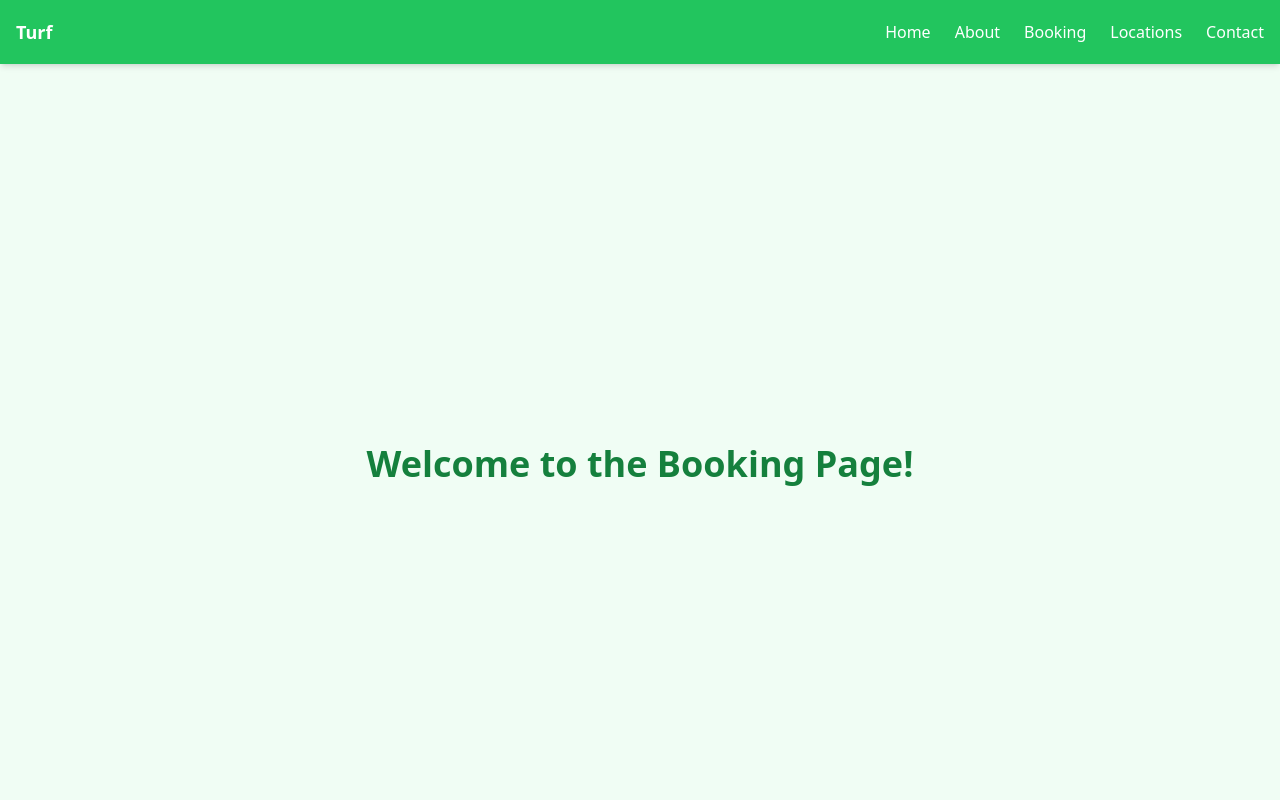
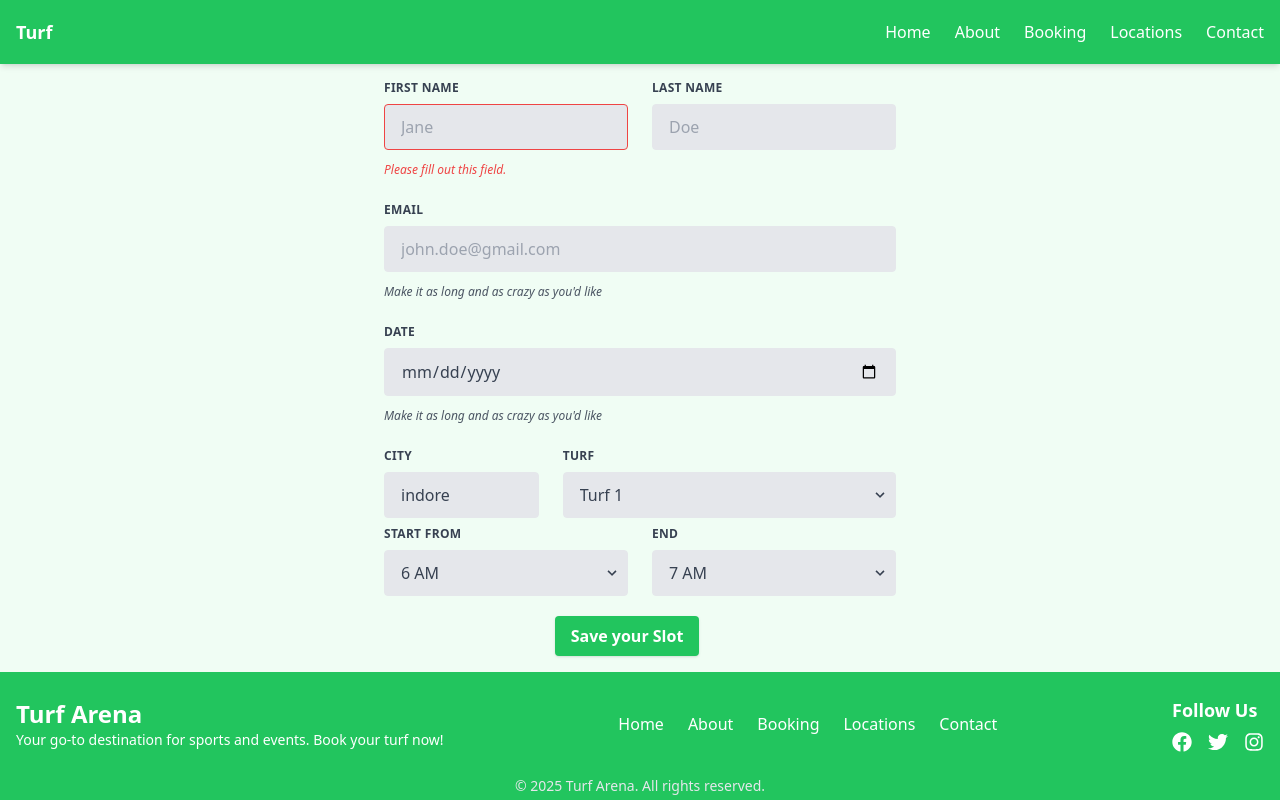
Before and after one commit to vishalkamdi/Turf, a React (Vite) app: page /Turf/booking in a window 1280 px wide. Shown: the top 800 px of the page. Built offline with nearby package versions, Linux system fonts and the light colour scheme.

Commit message:
WIP: Book turf form.

```diff
--- a/src/App.jsx
+++ b/src/App.jsx
@@ -30,7 +30,7 @@
 // Import components
 import Hero from "./components/Hero/Hero";
 import Navbar from "./components/Navbar/Navbar";
-import Booking from "./components/Booking/Booking";
+import Booking from "./components/Booking/booking";
 import About from "./components/About/About";
 import Contact from "./components/Contact/Contact";
 import Footer from "./components/Footer/Footer";
--- a/src/components/Booking/Booking.jsx
+++ b/src/components/Booking/Booking.jsx
@@ -1,11 +1,203 @@
+"use strict"
+
 import React from "react";
 
+import BookingController from "./booking.controller";
+
+
 const Booking = () => {
+  const { getters } = BookingController();
+  const { firstName, lastName, email, startTime, endTime, date } = getters;
+
   return (
-    <div className="min-h-screen bg-green-50 flex items-center justify-center">
-      <h1 className="text-4xl font-bold text-green-700">
-        Welcome to the Booking Page!
-      </h1>
+    <div className=" bg-green-50 max-w-sm w-full lg:max-w-full lg:flex flex justify-center p-4">
+      <form className="w-full max-w-lg">
+        <div className="flex flex-wrap -mx-3 mb-6">
+          <div className="w-full md:w-1/2 px-3 mb-6 md:mb-0">
+            <label
+              className="block uppercase tracking-wide text-gray-700 text-xs font-bold mb-2"
+              htmlFor="grid-first-name"
+            >
+              First Name
+            </label>
+            <input
+              className="appearance-none block w-full bg-gray-200 text-gray-700 border border-red-500 rounded py-3 px-4 mb-3 leading-tight focus:outline-none focus:bg-white"
+              id="grid-first-name"
+              type="text"
+              placeholder="Jane"
+              value={firstName}
+            />
+            <p className="text-red-500 text-xs italic">
+              Please fill out this field.
+            </p>
+          </div>
+          <div className="w-full md:w-1/2 px-3">
+            <label
+              className="block uppercase tracking-wide text-gray-700 text-xs font-bold mb-2"
+              htmlFor="grid-last-name"
+            >
+              Last Name
+            </label>
+            <input
+              className="appearance-none block w-full bg-gray-200 text-gray-700 border border-gray-200 rounded py-3 px-4 leading-tight focus:outline-none focus:bg-white focus:border-gray-500"
+              id="grid-last-name"
+              type="text"
+              placeholder="Doe"
+              value={lastName}
+            />
+          </div>
+        </div>
+        <div className="flex flex-wrap -mx-3 mb-6">
+          <div className="w-full px-3">
+            <label
+              className="block uppercase tracking-wide text-gray-700 text-xs font-bold mb-2"
+              htmlFor="grid-email"
+            >
+              Email
+            </label>
+            <input
+              className="appearance-none block w-full bg-gray-200 text-gray-700 border border-gray-200 rounded py-3 px-4 mb-3 leading-tight focus:outline-none focus:bg-white focus:border-gray-500"
+              id="grid-email"
+              type="email"
+              placeholder="john.doe@gmail.com"
+              value={email}
+            />
+            <p className="text-gray-600 text-xs italic">
+              Make it as long and as crazy as you'd like
+            </p>
+          </div>
+        </div>
+        <div className="flex flex-wrap -mx-3 mb-6">
+          <div className="w-full px-3">
+            <label
+              className="block uppercase tracking-wide text-gray-700 text-xs font-bold mb-2"
+              htmlFor="grid-email"
+            >
+              Date
+            </label>
+            <input
+              className="appearance-none block w-full bg-gray-200 text-gray-700 border border-gray-200 rounded py-3 px-4 mb-3 leading-tight focus:outline-none focus:bg-white focus:border-gray-500"
+              id="grid-date"
+              type="date"
+              placeholder="YYYY-MM-DD"
+              value={date}
+            />
+            <p className="text-gray-600 text-xs italic">
+              Make it as long and as crazy as you'd like
+            </p>
+          </div>
+        </div>
+        <div className="flex flex-wrap -mx-3 mb-2">
+          <div className="w-full md:w-1/3 px-3 mb-6 md:mb-0">
+            <label
+              className="block uppercase tracking-wide text-gray-700 text-xs font-bold mb-2"
+              htmlFor="grid-city"
+            >
+              City
+            </label>
+            <input
+              className="appearance-none block w-full bg-gray-200 text-gray-700 border border-gray-200 rounded py-3 px-4 leading-tight focus:outline-none focus:bg-white focus:border-gray-500"
+              id="grid-city"
+              type="text"
+              placeholder="Albuquerque"
+              value={"indore"}
+              disabled
+            />
+          </div>
+          <div className="w-full md:w-2/3 px-3 mb-6 md:mb-0">
+            <label
+              className="block uppercase tracking-wide text-gray-700 text-xs font-bold mb-2"
+              htmlFor="grid-turf"
+            >
+              Turf
+            </label>
+            <div className="relative">
+              <select
+                className="block appearance-none w-full bg-gray-200 border border-gray-200 text-gray-700 py-3 px-4 pr-8 rounded leading-tight focus:outline-none focus:bg-white focus:border-gray-500"
+                id="grid-turf"
+              >
+                <option>Turf 1</option>
+                <option>Turf 2</option>
+                <option>Turf 3</option>
+              </select>
+              <div className="pointer-events-none absolute inset-y-0 right-0 flex items-center px-2 text-gray-700">
+                <svg
+                  className="fill-current h-4 w-4"
+                  xmlns="http://www.w3.org/2000/svg"
+                  viewBox="0 0 20 20"
+                >
+                  <path d="M9.293 12.95l.707.707L15.657 8l-1.414-1.414L10 10.828 5.757 6.586 4.343 8z" />
+                </svg>
+              </div>
+            </div>
+          </div>
+        </div>
+        <div className="flex flex-wrap -mx-3 mb-2">
+          <div className="w-full md:w-2/4 px-3 mb-6 md:mb-0">
+            <label
+              className="block uppercase tracking-wide text-gray-700 text-xs font-bold mb-2"
+              htmlFor="grid-start-time"
+            >
+              Start From
+            </label>
+
+            <div className="relative">
+              <select
+                className="block appearance-none w-full bg-gray-200 border border-gray-200 text-gray-700 py-3 px-4 pr-8 rounded leading-tight focus:outline-none focus:bg-white focus:border-gray-500"
+                id="grid-start-time"
+              >
+                <option>6 AM</option>
+                <option>7 AM</option>
+                <option>8 AM</option>
+              </select>
+              <div className="pointer-events-none absolute inset-y-0 right-0 flex items-center px-2 text-gray-700">
+                <svg
+                  className="fill-current h-4 w-4"
+                  xmlns="http://www.w3.org/2000/svg"
+                  viewBox="0 0 20 20"
+                >
+                  <path d="M9.293 12.95l.707.707L15.657 8l-1.414-1.414L10 10.828 5.757 6.586 4.343 8z" />
+                </svg>
+              </div>
+            </div>
+          </div>
+          <div className="w-full md:w-2/4 px-3 mb-6 md:mb-0">
+            <label
+              className="block uppercase tracking-wide text-gray-700 text-xs font-bold mb-2"
+              htmlFor="grid-end-time"
+            >
+              End
+            </label>
+            <div className="relative">
+              <select
+                className="block appearance-none w-full bg-gray-200 border border-gray-200 text-gray-700 py-3 px-4 pr-8 rounded leading-tight focus:outline-none focus:bg-white focus:border-gray-500"
+                id="grid-end-time"
+              >
+              <option>7 AM</option>
+              <option>8 AM</option>
+              <option>9 AM</option>
+              </select>
+              <div className="pointer-events-none absolute inset-y-0 right-0 flex items-center px-2 text-gray-700">
+                <svg
+                  className="fill-current h-4 w-4"
+                  xmlns="http://www.w3.org/2000/svg"
+                  viewBox="0 0 20 20"
+                >
+                  <path d="M9.293 12.95l.707.707L15.657 8l-1.414-1.414L10 10.828 5.757 6.586 4.343 8z" />
+                </svg>
+              </div>
+            </div>
+          </div>
+        </div>
+        <div className="md:flex md:items-center pt-3">
+          <div className="md:w-1/3"></div>
+          <div className="md:w-2/3">
+            <button className="shadow bg-green-500 hover:bg-green-400 focus:shadow-outline focus:outline-none text-white font-bold py-2 px-4 rounded" type="submit">
+              Save your Slot
+            </button>
+          </div>
+        </div>
+      </form>
     </div>
   );
 };
--- /dev/null
+++ b/src/components/Booking/booking.controller.js
@@ -0,0 +1,34 @@
+import { useState } from "react";
+
+const BookingController = () => {
+    const [firstName, setFirstName] = useState("");
+    const [lastName, setLastName] = useState("");
+    const [email, setEmail] = useState("");
+    const [contactNumber, setContactNumber] = useState("");
+    const [date, setDate] = useState("");
+    const [startTime, setStartTime] = useState("");
+    const [endTime, setEndTime] = useState("");
+
+    return {
+        setters: {
+            setFirstName,
+            setLastName,
+            setEmail,
+            setContactNumber,
+            setDate,
+            setStartTime,
+            setEndTime,
+        },
+        getters: {
+            firstName,
+            lastName,
+            email,
+            contactNumber,
+            date,
+            startTime,
+            endTime,
+        }
+    }
+}
+
+export default BookingController;
```
